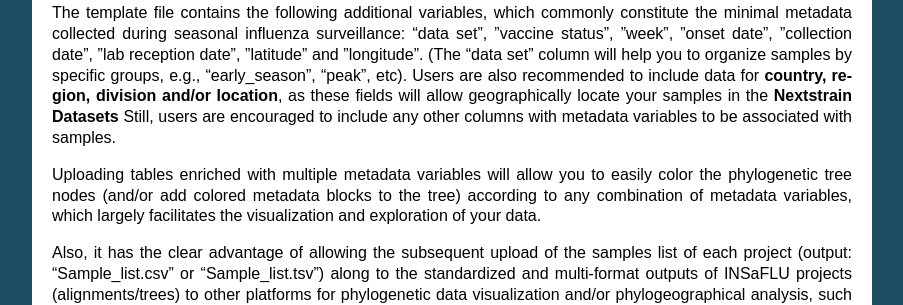
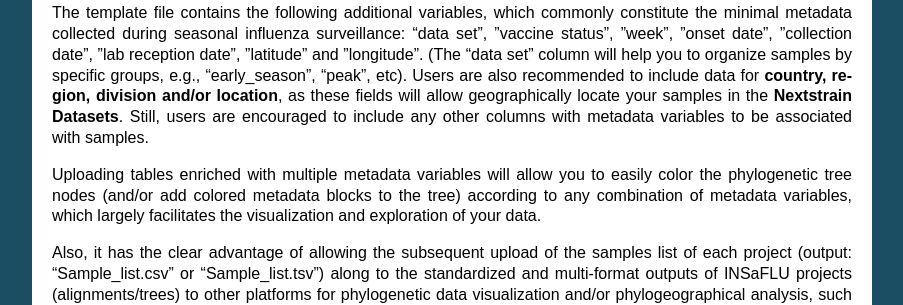
Before and after one commit to INSaFLU/insaflu_docs, a Sphinx documentation site: the page built from docs/uploading_data.rst, in a window 1280 px wide and 900 px high, scrolled down 1998 px. Shown: the part 152-457 px from the top of the window, without its empty margins (198-1101 px from the left). Built offline with Sphinx 7.4.7, drawn with Linux system fonts in a browser that asks for light colours; formulas are drawn with MathJax 3.

Commit message:
Minor typo correction

```diff
--- a/docs/uploading_data.rst
+++ b/docs/uploading_data.rst
@@ -47,7 +47,7 @@ Examples of template table files are provided in this menu.
 
 **Advantages of uploading enriched Sample metadata tables**
 
-The template file contains the following additional variables, which commonly constitute the minimal metadata collected during seasonal influenza surveillance: “data set”, ”vaccine status”, ”week”, ”onset date”, ”collection date”, ”lab reception date”, ”latitude” and ”longitude”. (The "data set" column will help you to organize samples by specific groups, e.g., "early_season", "peak", etc). Users are also recommended to include data for **country, region, division and/or location**, as these fields will allow geographically locate your samples in the **Nextstrain Datasets** Still, users are encouraged to include any other columns with metadata variables to be associated with samples.
+The template file contains the following additional variables, which commonly constitute the minimal metadata collected during seasonal influenza surveillance: “data set”, ”vaccine status”, ”week”, ”onset date”, ”collection date”, ”lab reception date”, ”latitude” and ”longitude”. (The "data set" column will help you to organize samples by specific groups, e.g., "early_season", "peak", etc). Users are also recommended to include data for **country, region, division and/or location**, as these fields will allow geographically locate your samples in the **Nextstrain Datasets**. Still, users are encouraged to include any other columns with metadata variables to be associated with samples.
 
 Uploading tables enriched with multiple metadata variables will allow you to easily color the phylogenetic tree nodes (and/or add colored metadata blocks to the tree) according to any combination of metadata variables, which largely facilitates the visualization and exploration of your data.
 
```
